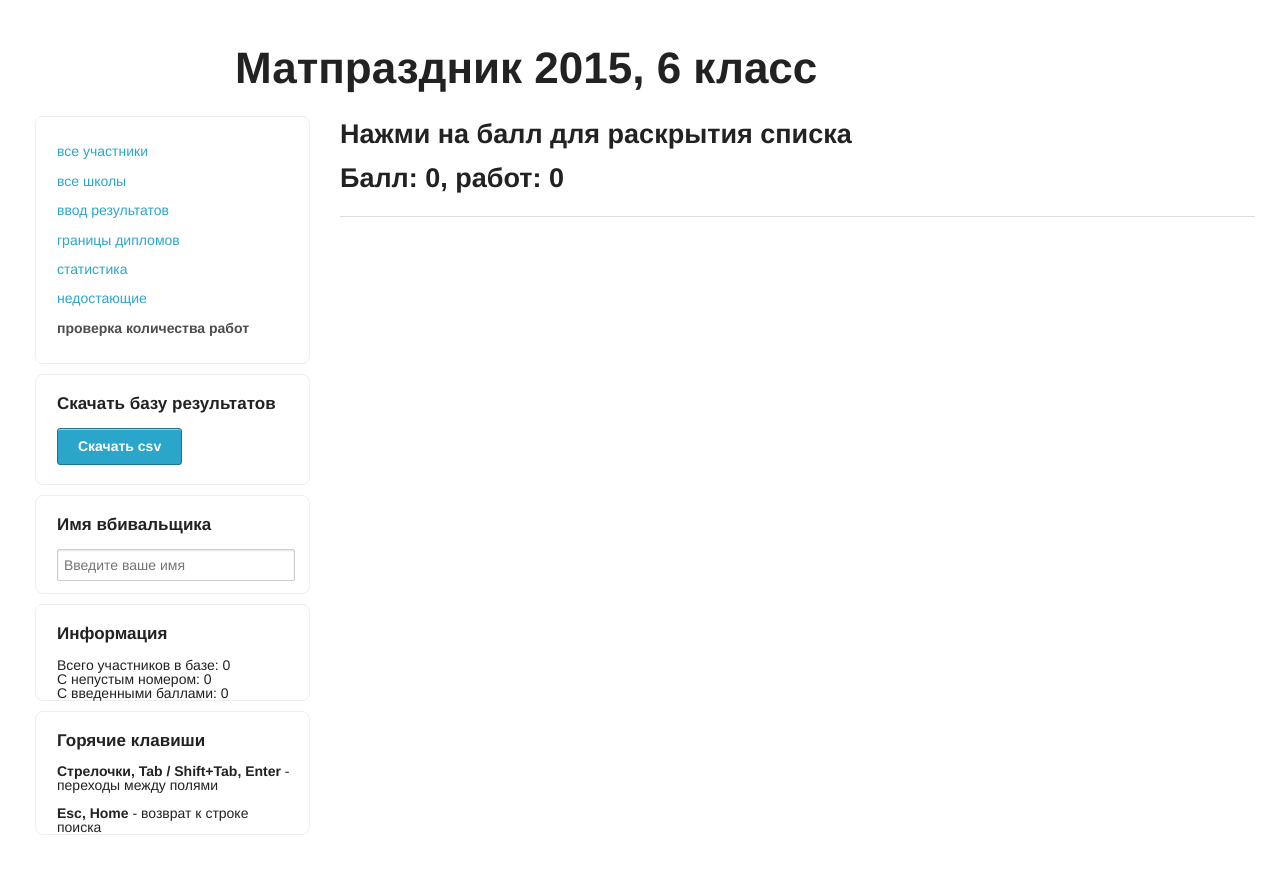
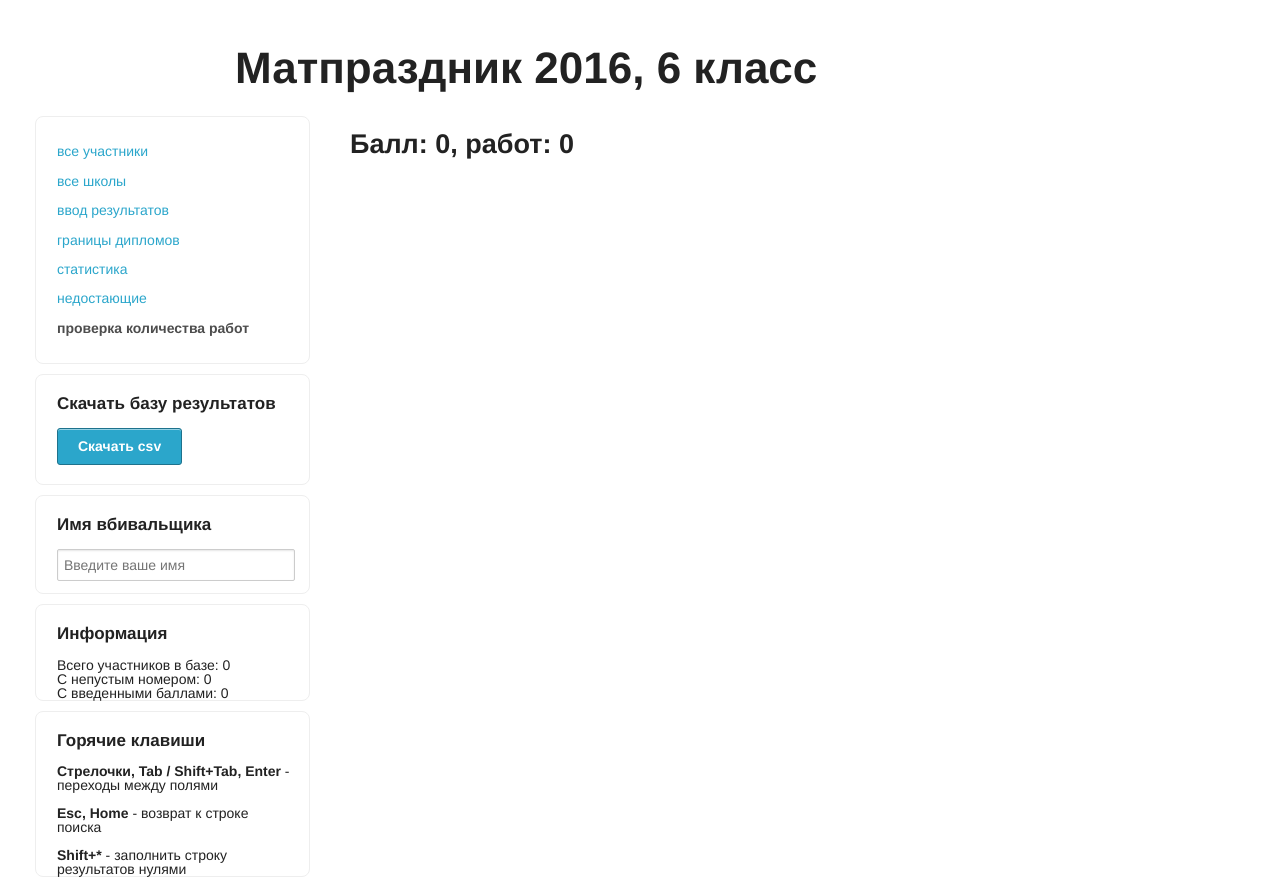
Before and after one commit to matprazdnik/matprazdnik, a Django app: page /final_check/ in a window 1280 px wide. Before the commit the page ends 835 px from the top, so only its background shows below. Run offline with Django 3.2, Linux system fonts and the light colour scheme; data that the repository does not hold is empty; some libraries are stand-ins or nearby versions.

Commit message:
Fixed problem with scrollTop, a bit reworked final_check, added hotkeys to info block

```diff
--- a/flying_rows/templates/table.html
+++ b/flying_rows/templates/table.html
@@ -145,6 +145,7 @@
   function focusOnCell(rowId, columnName) {
     $("#" + getCellId(rowId, columnName)).focus();
     $("#" + getCellId(rowId, columnName)).select();
+    $("body").scrollTop($("#" + getCellId(rowId, columnName)).offset().top - 50);
   }
 
   function focusOnRow(rowId) {
--- a/flying_rows/templatetags/flying_rows.py
+++ b/flying_rows/templatetags/flying_rows.py
@@ -102,3 +102,27 @@ def index(List, i):
     {{ List|index:x }} is equal to List[x]
     """
     return List[int(i)]
+
+@register.filter
+def smart_iter(List):
+    """
+    {{ List|smart_iter }} returns a list of tuples (i, item) for item in List
+    """
+    ans_list = []
+    for i in range(len(List)):
+        ans_list.append((i, List[i]))
+    return ans_list
+
+@register.filter
+def reversed(List):
+    """
+    {{ List|reversed }} is equal to reversed(List)
+    """
+    return List[::-1]
+
+@register.filter
+def plusplus(x):
+    """
+    Increase x by 1
+    """
+    return x + 1
--- a/main_app/templates/base.html
+++ b/main_app/templates/base.html
@@ -49,7 +49,7 @@
     <body>
         <div class="row">
             <div class="ten columns offset-by-two">
-                    <h1>Матпраздник 2015, 6 класс</h1>
+                    <h1>Матпраздник 2016, 6 класс</h1>
             </div>
         </div>
 
@@ -121,6 +121,8 @@
                     <b>Стрелочки, Tab / Shift+Tab, Enter</b> - переходы между полями
 
                     <br><br><b>Esc, Home</b> - возврат к строке поиска
+
+                    <br><br><b>Shift+*</b> - заполнить строку результатов нулями
                 </div>
 
             </div>
--- a/main_app/templates/final_check.html
+++ b/main_app/templates/final_check.html
@@ -1,30 +1,56 @@
 {% extends 'base.html' %}
 {% load get_range from flying_rows %}
 {% load index from flying_rows %}
+{% load smart_iter from flying_rows %}
+{% load reversed from flying_rows %}
+{% load plusplus from flying_rows %}
 
 {% block title %}Проверка{% endblock %}
 
 
-{% block content-title %}Нажми на балл для раскрытия списка{% endblock %}
+{% block content-title %}{% endblock %}
 
 {% block content %}
     <div>
-        {% for i in results|length|get_range %}
-           <h3 class="by_points" id="p{{ i }}">Балл: {{ i }}, работ: {{ size_of_group|index:i }}</h1>
-           <hr />
+        {% for i in results|length|get_range|reversed %}
+        <div class="by_points">
+           <div class="by_points_label" id="p{{ i }}">
+              <h3>Балл: {{ i }}, работ: {{ size_of_group|index:i }}</h3>
+           </div>
            <div id="dropdown_p{{ i }}" style="display: none">
-           {% for participant in results|index:i %}
-              <p>{{ participant.test_number }}: {{ participant.surname }} {{ participant.name }}, {{ participant.school }}</p>
+           {% for j, p in results|index:i|smart_iter %}
+              <p><b>{{ j|plusplus }}.</b> {{ p.surname }} {{ p.name }}, {{ p.school }}</p>
            {% endfor %}
            </div>
+        </div>
         {% endfor %}
     </div>
     <script>
-        $('.by_points').click( function() {
+        $('.by_points_label').click( function() {
             var id = this.id;
             $("#dropdown_" + id).toggle();
         });
     </script>
+    <style>
+    div.by_points>div {
+      padding: 10px;
+    }
+
+    div.by_points:not(:last-of-type) {
+      border-bottom: solid #ccc 1px;
+    }
+
+    div.by_points_label:hover {
+      background: #EEE;
+    }
+
+    div.by_points_label>h3 {
+       margin:0px;
+    }
+    div.by_points p {
+       margin-bottom:5px;
+    }
+    </style>
 {% endblock %}
 
 
```
Also changed, not shown: 1 other file.
